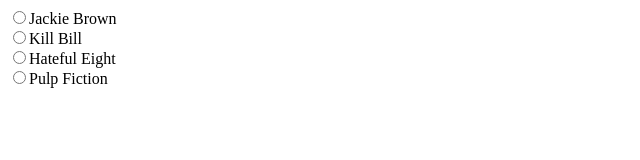
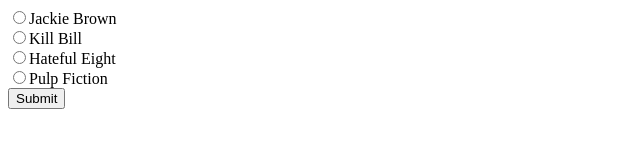
Before and after one commit to simonxcode/film-freeze, a React (Create React App) app: page / in a window 1280 px wide. Shown: the top 160 px of the page, without its empty margins (0-640 px from the left). Built offline with nearby package versions, Linux system fonts and the light colour scheme.

Commit message:
Add submit functionality to app

```diff
--- a/src/App.js
+++ b/src/App.js
@@ -8,16 +8,21 @@
     };
   }
 
-  handleOptionChange = changeEvent => {
+  handleOptionChange = changeEventlala => {
     this.setState({
-      selectedOption: changeEvent.target.value
+      selectedOption: changeEventlala.target.value
     });
+  }
+
+  handleFormSubmit = formSubmitEvent => {
+    formSubmitEvent.preventDefault();
+    console.log('You have submitted:', this.state.selectedOption);
   }
 
   render() {
     return (
       <div>
-        <form>
+        <form onSubmit={this.handleFormSubmit}>
           <div className='form-check'>
             <label>
               <input
@@ -73,6 +78,9 @@
               Pulp Fiction
             </label>
           </div>
+          <div>
+            <button type='submit'>Submit</button>
+          </div>
         </form>
       </div>
     );
```
